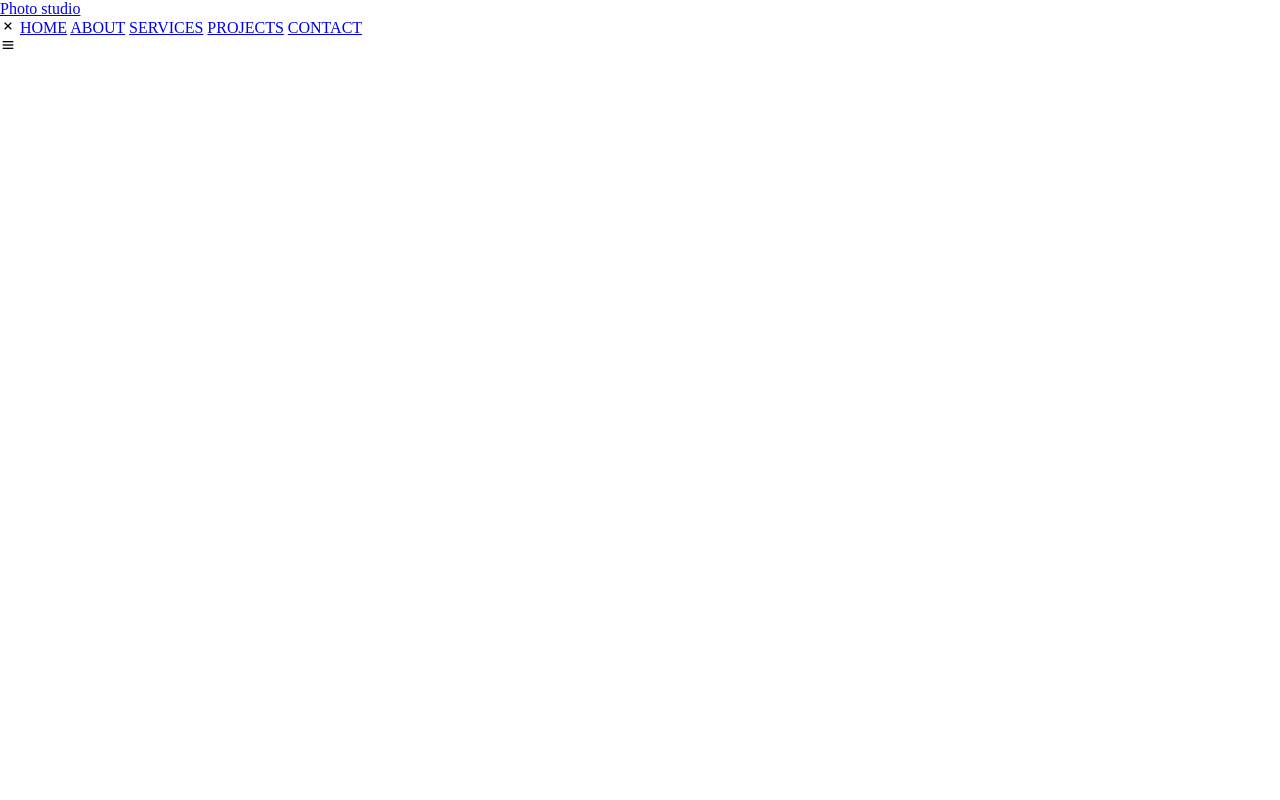
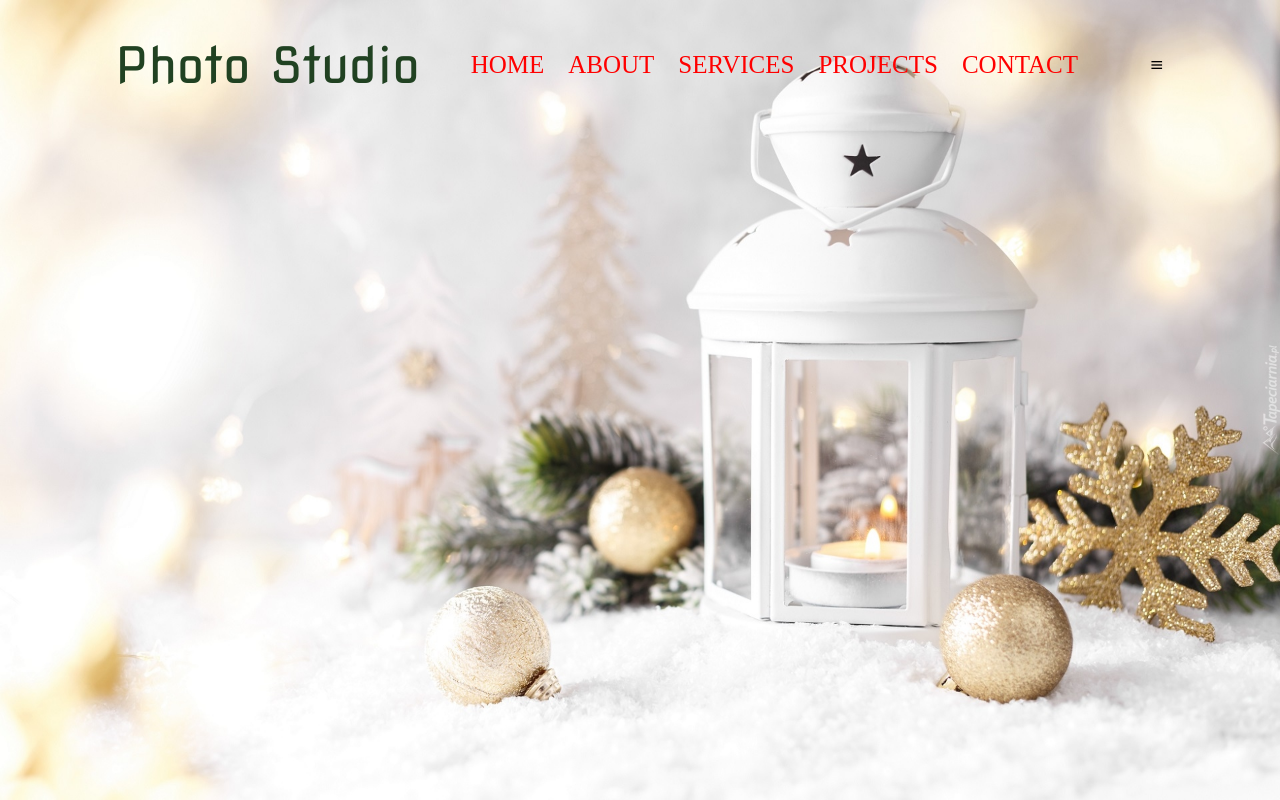
Before and after one commit to jgadzinska/Landing-page-christmas-session, a plain HTML site: page index.html in a window 1280 px wide. Drawn offline with nearby package versions, Linux system fonts and the light colour scheme.

Commit message:
New style.css

```diff
--- a/style.css
+++ b/style.css
@@ -1,5 +1,54 @@
+@import url('https://fonts.googleapis.com/css2?family=Nova+Square&display=swap');
+
 * {
     margin: 0;
     padding: 0;
     box-sizing: border-box;
+    text-transform: capitalize;
+    transition: .2s linear;
+
 }
+
+body {
+    min-height: 100vh;
+    background: url(images1.jpg);
+    background-size: cover;
+    background-position: center;
+}
+
+.header {
+    position: fixed;
+    top: 0;
+    left: 0;
+    right: 0;
+    text-decoration: none;
+    display: flex;
+    align-items: center;
+    justify-content: space-between;
+    padding: 35px 9%;
+    z-index: 2;
+    cursor: pointer;
+}
+
+.logo {
+    font-family: 'Nova Square', sans-serif;
+    font-size: 50px;
+    color: rgb(33, 66, 34);
+    text-decoration: none;
+}
+
+.header .navbar a {
+    font-size: 25px;
+    margin-right: 20px;
+    color: red;
+    text-decoration: none;
+
+}
+
+.header .navbar a:hover {
+    color: gold;
+}
+
+.header .navbar #close {
+    display: none;
+}
```
